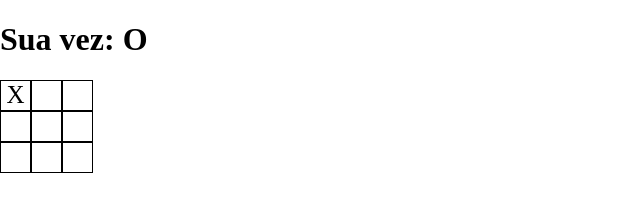
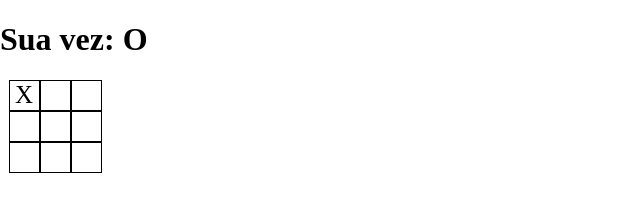
Before and after one commit to dsantosdws/jogo-da-velha, a plain HTML site: page index.html in a window 1280 px wide. Both pictures are taken after a click on the item 15 px from the left and 95 px from the top of the page. Shown: the whole page, without its empty margins (0-640 px from the left). Drawn offline with Linux system fonts and the light colour scheme.

Commit message:
inserindo validação para não alterar quadrado onde já foi selecionado

```diff
--- a/game.js
+++ b/game.js
@@ -1,15 +1,62 @@
 class Game {
     constructor() {
         this.Player = '';
+        this.buildGame();
+        this.setNextPlayer();
+    }
+
+    buildGame() {
+        var game = document.querySelector('body');
+
+        for (let i = 0; i < 3; i++) {
+            let line = this.buildLine();
+            game.append(line);
+        }
+    }
+
+    buildLine() {
+        var divElement = document.createElement('div');
+
+        for (var i = 0; i < 3; i++) {
+            var boxElement = this.buildBox()
+            divElement.appendChild(boxElement);
+        }
+
+        return divElement;
+    }
+
+    buildBox() {
+        var ulElement = document.createElement('ul');
+        var liElement = document.createElement('li');
+
+        liElement.addEventListener("click", () => this.handleClickBox(event));
+        ulElement.appendChild(liElement);
+
+        return ulElement;
+    }
+
+    handleClickBox(elementClicked) {
+
+        if(elementClicked.target.innerText != "")
+            return;
+
+        elementClicked.target.innerText = this.Player;
         this.setNextPlayer();
     }
 
     setNextPlayer() {
         if (this.Player === '') {
             this.Player = 'X';
-            return;
+        }
+        else {
+            this.Player = this.Player === 'X' ? 'O' : 'X';
         }
 
-        this.Player = this.Player === 'X' ? 'O' : 'X';
+        this.updateNextPlayer();
     };
+
+    updateNextPlayer() {
+        var h1Element = document.querySelector('h1');
+        h1Element.innerText = "Sua vez: " + this.Player;
+    }
 };
--- a/index.css
+++ b/index.css
@@ -6,6 +6,8 @@ body {
 
 div {
     display: flex;
+    justify-content: center;
+    align-items: center;
     width: 110px;
     margin: 0;
 }
--- a/index.html
+++ b/index.html
@@ -10,7 +10,7 @@
 </head>
 
 <body>
-    <h1>Sua Vez: X</h1>
+    <h1></h1>
 
 </body>
 
@@ -18,47 +18,6 @@
 <script>
 
    const controlGame = new Game();
-
-    buildGame();
-
-    function buildGame() {
-        var game = document.querySelector('body');
-
-        for (let i = 0; i < 3; i++) {
-            let line = buildLine();
-            game.append(line);
-        }
-    }
-
-    function buildLine() {
-        var divElement = document.createElement('div');
-
-        for (var i = 0; i < 3; i++) {
-            var boxElement = buildBox()
-            divElement.appendChild(boxElement);
-        }
-
-        return divElement;
-    }
-
-    function buildBox() {
-        var ulElement = document.createElement('ul');
-        var liElement = document.createElement('li');
-
-        liElement.addEventListener("click", () => handleClickBox(event));
-        ulElement.appendChild(liElement);
-
-        return ulElement;
-    }
-
-    function handleClickBox(elementClicked) {
-        elementClicked.target.innerText = controlGame.Player;
-        var h1Element = document.querySelector('h1');
-
-        controlGame.setNextPlayer();
-
-        h1Element.innerText = "Sua vez: " + controlGame.Player;
-    }
 </script>
 
 </html>
```
